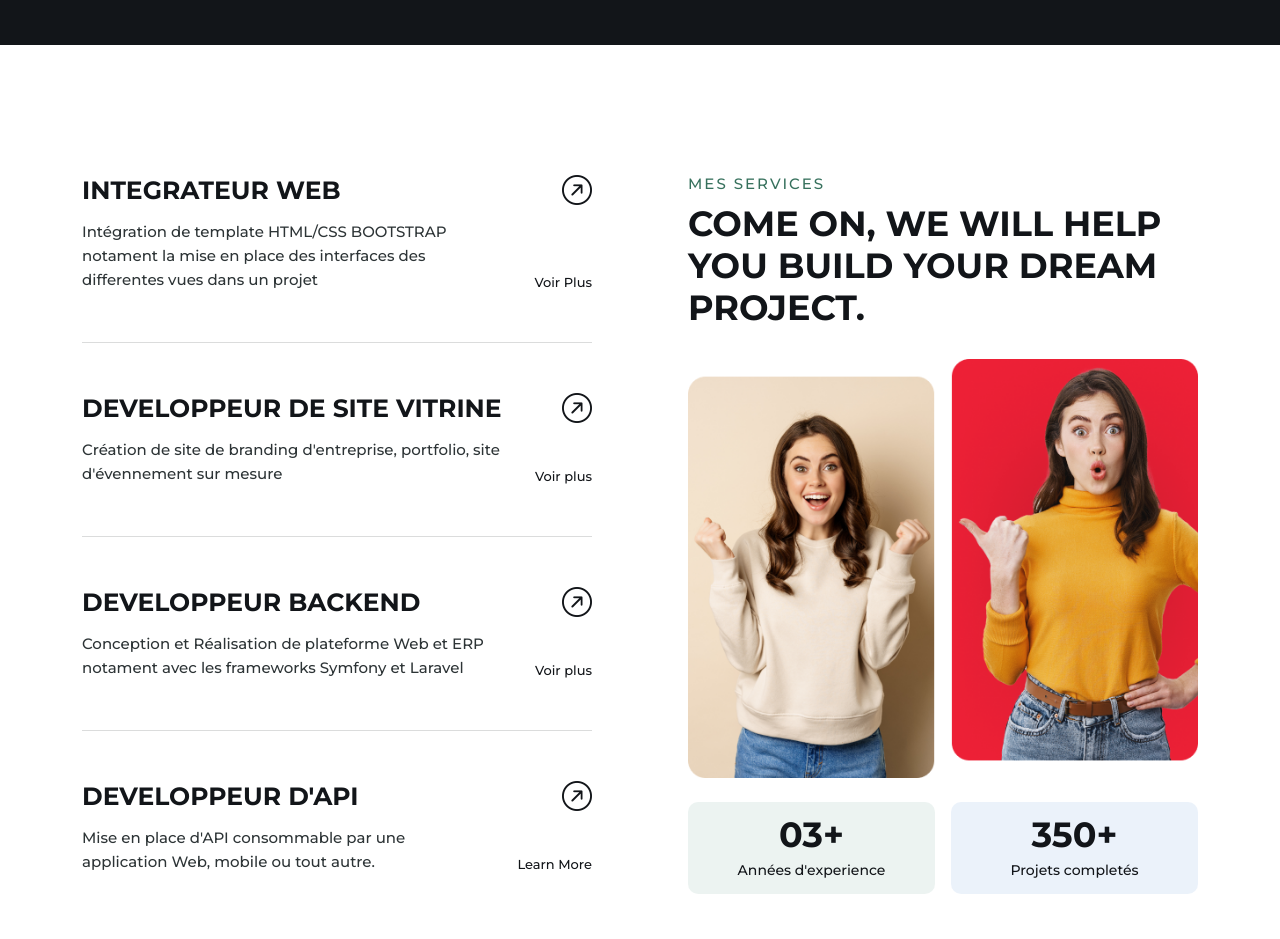
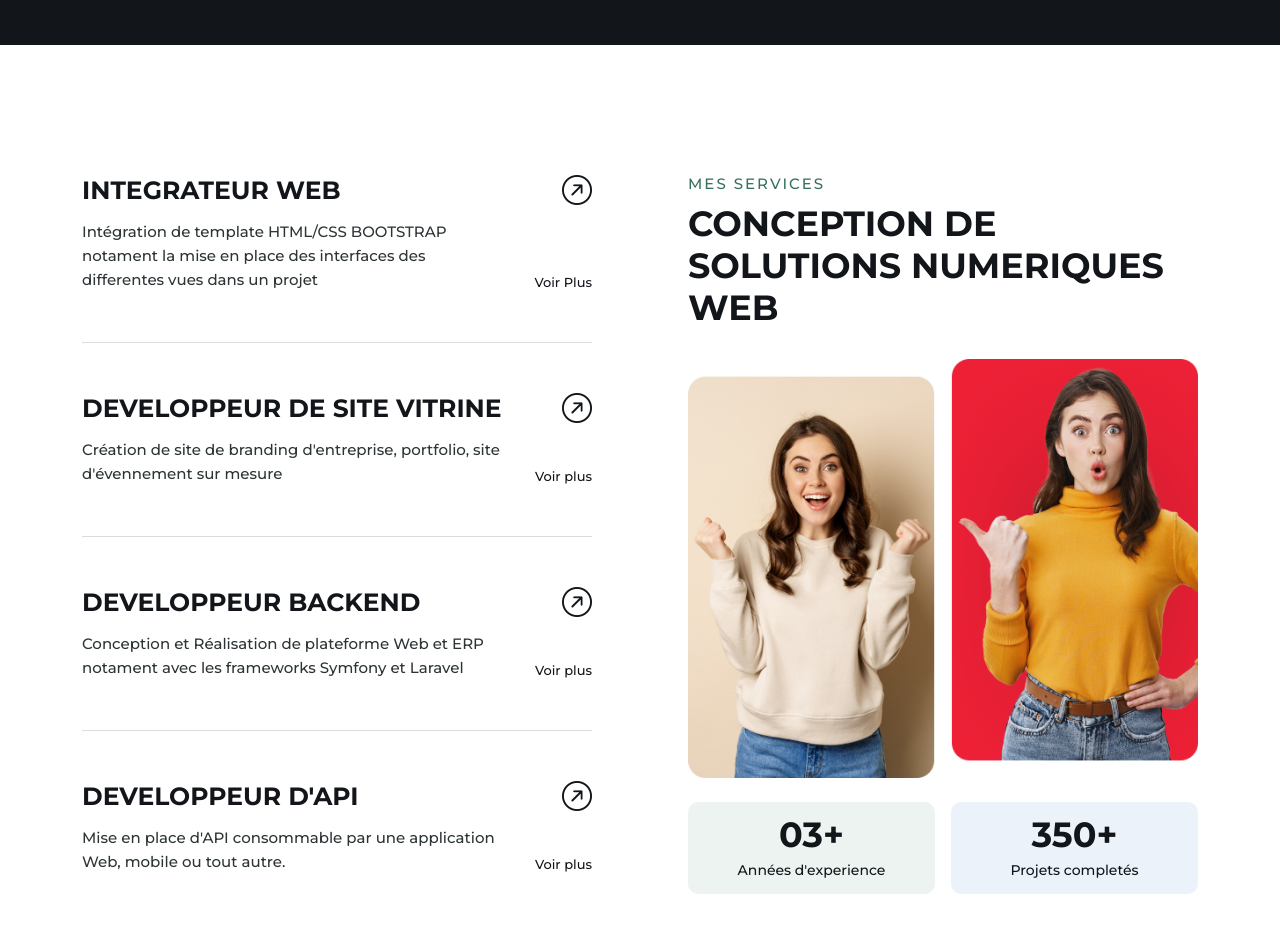
Before and after one commit to beno17/beno17.github.io, a plain HTML site: page index.html in a window 1280 px wide. Shown: the part 948-1887 px from the top of the page. Drawn offline with nearby package versions, Linux system fonts and the light colour scheme; some packages are replaced by stand-ins of ours; a script that the page names is missing.

Commit message:
new update

```diff
--- a/index.html
+++ b/index.html
@@ -74,7 +74,7 @@
                                 <h6><span>DELLOUH Benoit</span></h6>
                                 <p class="pe-lg-5">Développeur spécialisé dans la conception et Réalisation de solutions numériques Web</p>
                                 <div class="btn-bar">
-                                    <a class="px-btn px-btn-theme" href="#contactus">Get in Touch <i class="bi-arrow-up-right-circle"></i> </a>
+                                    <a class="px-btn px-btn-theme" href="#contactus">Me contacter<i class="bi-arrow-up-right-circle"></i> </a>
                                 </div>
                             </div>
                             <div class="mt-auto">
@@ -329,7 +329,7 @@
                                 <div class="icon">
                                     <a href="#services_04" class="px_modal">
                                         <i class="bi-arrow-up-right-circle"></i>
-                                        <span>Learn More</span>
+                                        <span>Voir plus</span>
                                     </a>
                                 </div>
                                 <!-- Popup Content -->
@@ -385,7 +385,7 @@
                         <div class="services-left">
                             <div class="section-heading">
                                 <h6>MES SERVICES</h6>
-                                <h3>come on, we will help you buIld your dream project.</h3>
+                                <h3>CONCEPTION DE SOLUTIONS NUMERIQUES WEB</h3>
                             </div>
                             <div class="s-action pb-4 text-center">
                                 <img src="assets/img/skills.png" title="" alt="">
```
